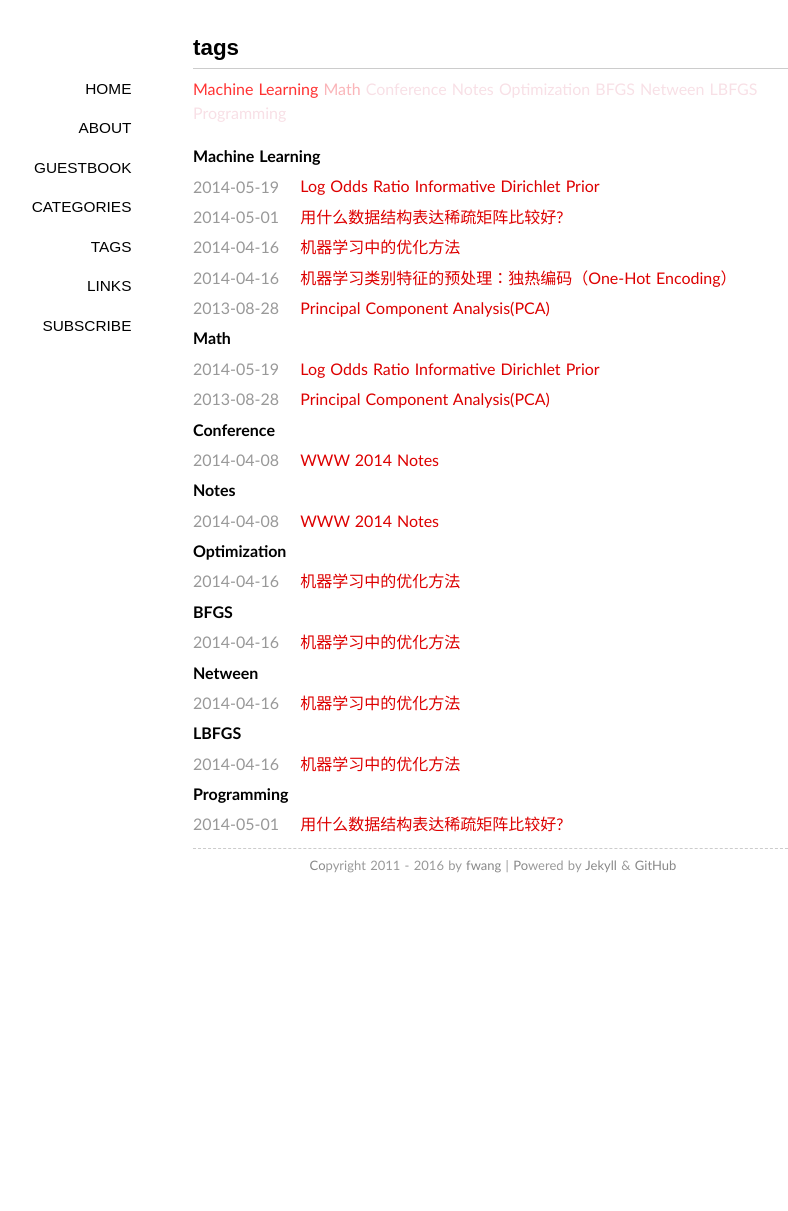
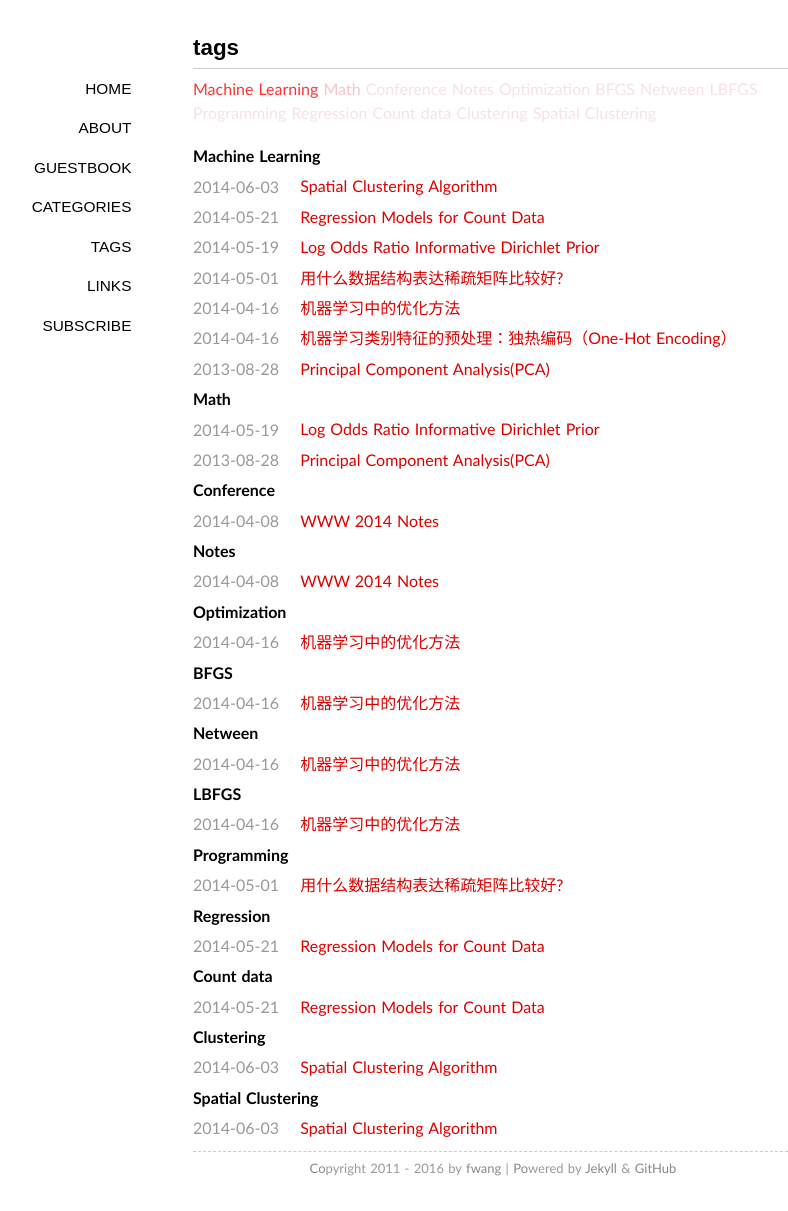
Before and after one commit to hezila/hezila.github.io, a Jekyll site: the page built from tags.markdown, in a window 1280 px wide. Shown: the whole page, without its empty margins (147-935 px from the left). Built offline with Jekyll 4.4.1, drawn with Linux system fonts in a browser that asks for light colours; some web fonts are replaced; Markdown is read by kramdown in place of the engine named in the settings; before the commit the page ends 908 px from its top, so only the background shows below that.

Commit message:
begin a new life

```diff
--- /dev/null
+++ b/_posts/2014-05-21-regression-count-data.md
@@ -0,0 +1,9 @@
+---
+layout: post
+title: Regression Models for Count Data
+tags: [Machine Learning, Regression, Count data]
+keywords: [Regression]
+---
+
+Regression Models for Count Data
+--------------------------------
--- /dev/null
+++ b/_posts/2014-06-03-spatical-clustering.md
@@ -0,0 +1,21 @@
+---
+layout: post
+title: Spatial Clustering Algorithm
+tags: [Machine Learning, Clustering, Spatial Clustering]
+keywords: [Clustering, DBSCAN, OPTICS]
+---
+
+Density-based Spatial Clustering of Applications with Noise (NBSCAN)
+-------------------------------------------------------------
+
+The basic idea for DBSCAN is that for each point of  a cluster the neighborhood of a given radius ($$$\varepsilon$$$) has to contain at least a minimum number of points ($$$MinPts$$$) where $$$\varepsilon$$$ and $$$MinPts$$$ are input parameters.
+
+
+Spatial stratification and outlier detection
+--------------------------------------------
+
+Clustering using symmetric neighbourhood relationship
+------------------------------------------------------
+
+OPTICS
+------
```
Also changed, not shown: _posts/2014-04-10-www2014.md (+1 -1 lines), 2 other files.
